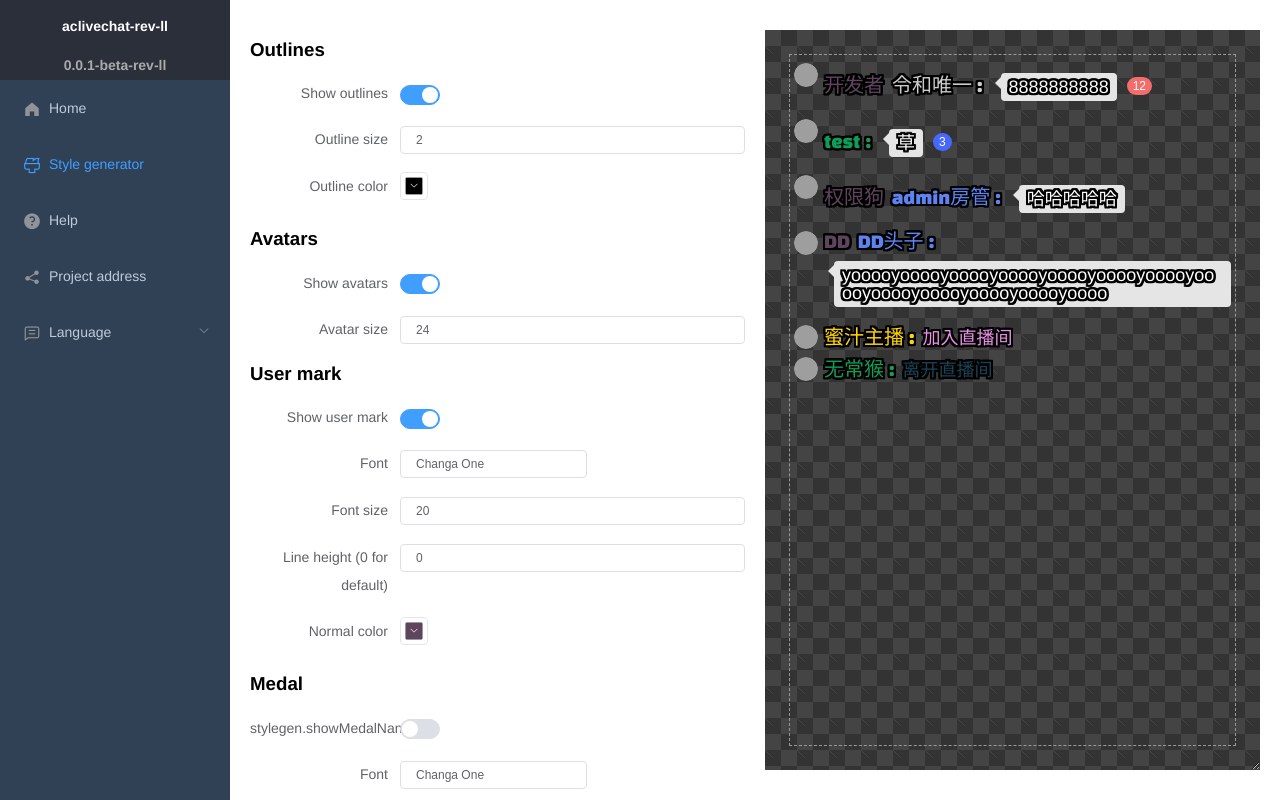
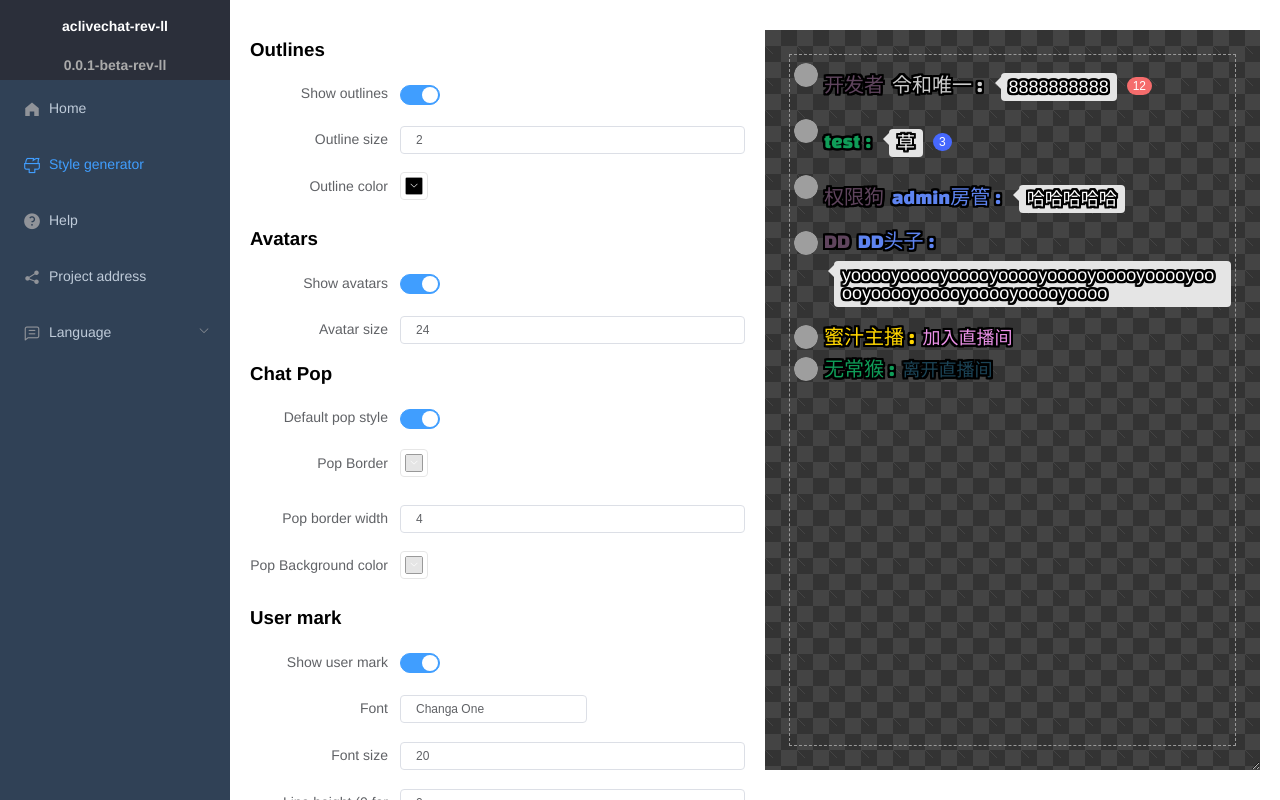
Before and after one commit to kanoyami/aclivechat-ll, a Vue app: page /stylegen in a window 1280 px wide. Built offline with nearby package versions, Linux system fonts and the light colour scheme; grey boxes are pictures that could not be loaded; a web font is replaced by a local one.

Commit message:
change 1

```diff
--- a/src/lang/en.js
+++ b/src/lang/en.js
@@ -98,15 +98,7 @@ export default {
     time: 'Timestamps',
     showTime: 'Show timestamps',
 
-    backgrounds: 'Backgrounds',
-    bgColor: 'Background color',
-    useBarsInsteadOfBg: 'Use bars instead of backgrounds',
-    messageBgColor: 'Message background color',
-    ownerMessageBgColor: 'Owner background color',
-    moderatorMessageBgColor: 'Moderator background color',
-    memberMessageBgColor: 'Member background color',
-
-    scAndNewMember: 'Gift / New member',
+    scAndNewMember: 'Gift',
     firstLineFont: 'First line font',
     firstLineFontSize: 'First line font size',
     firstLineLineHeight: 'First line line height (0 for default)',
@@ -136,7 +128,13 @@ export default {
 
     result: 'Result',
     copy: 'Copy',
-    resetConfig: 'Reset config'
+    resetConfig: 'Reset config',
+
+    pop:"Chat Pop",
+    popUseDefault:"Default pop style",
+    popBorder:"Pop Border",
+    popBackgroundColor:"Pop Background color",
+    popBorderWidth:"Pop border width"
   },
   help: {
     help: 'Help',
--- a/src/lang/zh.js
+++ b/src/lang/zh.js
@@ -99,14 +99,6 @@ export default {
     time: '时间',
     showTime: '显示时间',
 
-    backgrounds: '背景',
-    bgColor: '背景色',
-    useBarsInsteadOfBg: '用条代替背景',
-    messageBgColor: '消息背景色',
-    ownerMessageBgColor: '主播消息背景色',
-    moderatorMessageBgColor: '房管消息背景色',
-    memberMessageBgColor: '舰长消息背景色',
-
     scAndNewMember: '礼物',
     firstLineFont: '第一行字体',
     firstLineFontSize: '第一行字体尺寸',
@@ -137,7 +129,14 @@ export default {
 
     result: '结果',
     copy: '复制',
-    resetConfig: '恢复默认设置'
+    resetConfig: '恢复默认设置',
+
+    pop:"聊天气泡",
+    popUseDefault:"默认气泡",
+    popBorder:"气泡描边",
+    popBorderWidth:"气泡描边宽度",
+    popBackgroundColor:"气泡背景颜色"
+
   },
   help: {
     help: '帮助',
--- a/src/views/Help.vue
+++ b/src/views/Help.vue
@@ -1,48 +1,64 @@
 <template>
   <div>
     <h1>置顶时间表：</h1>
-    <p>1 * 计算汇率 元 - 0 分钟 （蓝） </p>
+    <p>1 * 计算汇率 元 - 0 分钟 （蓝）</p>
     <p>2 * 计算汇率 元 - 0 分钟 （浅蓝）</p>
-    <p>5 * 计算汇率 元 - 2 分钟 （绿） </p>
-    <p>10 * 计算汇率 元 - 5 分钟 （黄） </p>
-    <p>20 * 计算汇率 元 - 10 分钟 （橙） </p>
+    <p>5 * 计算汇率 元 - 2 分钟 （绿）</p>
+    <p>10 * 计算汇率 元 - 5 分钟 （黄）</p>
+    <p>20 * 计算汇率 元 - 10 分钟 （橙）</p>
     <p>50 * 计算汇率 元 - 30 分钟 （品红）</p>
-    <p>100 * 计算汇率 元 - 60 分钟 （红） </p>
-    <p>--------------------------------------------------------------------------------------------------------</p>
-    <h1>{{$t('help.help')}}</h1>
-    <p>{{$t('help.p1')}}</p>
+    <p>100 * 计算汇率 元 - 60 分钟 （红）</p>
+    <p>
+      --------------------------------------------------------------------------------------------------------
+    </p>
+    <h1>{{ $t("help.help") }}</h1>
+    <p>{{ $t("help.p1") }}</p>
     <p>
       <el-image src="/static/img/tutorial/tutorial-1.png"></el-image>
     </p>
-    <p>{{$t('help.p2')}}</p>
+    <p>{{ $t("help.p2") }}</p>
     <p>
       <el-image src="/static/img/tutorial/tutorial-2.png"></el-image>
     </p>
-    <p>{{$t('help.p3')}}</p>
+    <p>{{ $t("help.p3") }}</p>
     <p>
       <el-image src="/static/img/tutorial/tutorial-3.png"></el-image>
     </p>
-    <p>{{$t('help.p4')}}</p>
+    <p>{{ $t("help.p4") }}</p>
     <p>
       <el-image src="/static/img/tutorial/tutorial-4.png"></el-image>
     </p>
-    <p>{{$t('help.p5')}}</p>
+    <p>{{ $t("help.p5") }}</p>
     <p>
       <el-image src="/static/img/tutorial/tutorial-5.png"></el-image>
     </p>
-    <p>{{$t('help.p6')}}</p>
+    <p>{{ $t("help.p6") }}</p>
     <p>
       <el-image src="/static/img/tutorial/tutorial-6.png"></el-image>
     </p>
-    <p><br>--------------------------------------------------------------------------------------------------------</p>
-    <p>喜欢的话可以推荐给别人，文章求支持_(:з」∠)_
-      <a href="https://www.acfun.cn/a/ac19342818" target="_blank">https://www.acfun.cn/a/ac19342818</a>
+    <p>
+      <br />--------------------------------------------------------------------------------------------------------
     </p>
+    <p>
+      修改自<a href="https://github.com/xfgryujk/blivechat"
+        >xfgryujk/blivechat</a
+      >
+    </p>
+    <p>
+      前端fork from<a href="https://github.com/ShigemoriHakura/aclivechat">
+        ShigemoriHakura/aclivechat</a
+      >
+      <a href="https://www.acfun.cn/u/35119946" target="_blank">茂森白咲</a>
+    </p>
+
+    <p>GPL-3.0 License</p>
+    <p>感谢<a href=" https://github.com/orzogc/"> Orzogct</a>的原版解析</p>
+    <p>Special thanks to <a href="https://www.acfun.cn/u/8500263">猫猫子neneko.</a>感谢你的测试体验。</p>
   </div>
 </template>
 
 <script>
 export default {
-  name: 'Help'
-}
+  name: "Help",
+};
 </script>
--- a/src/views/Home.vue
+++ b/src/views/Home.vue
@@ -105,12 +105,6 @@
         </el-form-item>
         <el-form-item :label="$t('home.blockMedalLevel')">
           <el-slider v-model="form.blockMedalLevel" show-input :min="0" :max="20"></el-slider>
-        </el-form-item>
-      </el-tab-pane>
-
-      <el-tab-pane :label="$t('home.advanced')">
-        <el-form-item :label="$t('home.autoTranslate')">
-          <el-switch v-model="form.autoTranslate" :disabled="!serverConfig.enableTranslate"></el-switch>
         </el-form-item>
       </el-tab-pane>
     </el-tabs>
--- a/src/views/StyleGenerator/index.vue
+++ b/src/views/StyleGenerator/index.vue
@@ -19,6 +19,20 @@
         </el-form-item>
         <el-form-item :label="$t('stylegen.avatarSize')">
           <el-input v-model.number="form.avatarSize" type="number" min="0"></el-input>
+        </el-form-item>
+
+        <h3>{{$t('stylegen.pop')}}</h3>
+        <el-form-item :label="$t('stylegen.popUseDefault')">
+          <el-switch v-model="form.popUseDefault"></el-switch>
+        </el-form-item>
+        <el-form-item :label="$t('stylegen.popBorder')">
+         <el-color-picker show-alpha v-model="form.popBorder"></el-color-picker>
+        </el-form-item>
+        <el-form-item :label="$t('stylegen.popBorderWidth')">
+          <el-input v-model.number="form.popBorderWidth" type="number" min="0"></el-input>
+        </el-form-item>
+        <el-form-item :label="$t('stylegen.popBackgroundColor')">
+          <el-color-picker show-alpha v-model="form.popBackgroundColor"></el-color-picker>
         </el-form-item>
 
         <h3>{{$t('stylegen.userMark')}}</h3>
@@ -174,25 +188,6 @@
           <el-color-picker v-model="form.timeColor"></el-color-picker>
         </el-form-item>
 
-        <h3>{{$t('stylegen.backgrounds')}}</h3>
-        <el-form-item :label="$t('stylegen.bgColor')">
-          <el-color-picker v-model="form.bgColor" show-alpha></el-color-picker>
-        </el-form-item>
-        <el-form-item :label="$t('stylegen.useBarsInsteadOfBg')">
-          <el-switch v-model="form.useBarsInsteadOfBg"></el-switch>
-        </el-form-item>
-        <el-form-item :label="$t('stylegen.messageBgColor')">
-          <el-color-picker v-model="form.messageBgColor" show-alpha></el-color-picker>
-        </el-form-item>
-        <el-form-item :label="$t('stylegen.ownerMessageBgColor')">
-          <el-color-picker v-model="form.ownerMessageBgColor" show-alpha></el-color-picker>
-        </el-form-item>
-        <el-form-item :label="$t('stylegen.moderatorMessageBgColor')">
-          <el-color-picker v-model="form.moderatorMessageBgColor" show-alpha></el-color-picker>
-        </el-form-item>
-        <el-form-item :label="$t('stylegen.memberMessageBgColor')">
-          <el-color-picker v-model="form.memberMessageBgColor" show-alpha></el-color-picker>
-        </el-form-item>
 
         <h3>{{$t('stylegen.scAndNewMember')}}</h3>
         <el-form-item :label="$t('stylegen.firstLineFont')">
--- a/src/views/StyleGenerator/stylegen.js
+++ b/src/views/StyleGenerator/stylegen.js
@@ -91,7 +91,12 @@ export const DEFAULT_CONFIG = {
   animateOutWaitTime: 30, // s
   fadeOutTime: 200, // ms
   slide: false,
-  reverseSlide: false
+  reverseSlide: false,
+
+  popUseDefault: true,
+  popBorder: "#e5e5e5",
+  popBackgroundColor: "#e5e5e5",
+  popBorderWidth: 4
 }
 
 const FALLBACK_FONTS = ', "Helvetica Neue", Helvetica, "PingFang SC", "Hiragino Sans GB", "Microsoft YaHei", "\\5FAE\\8F6F\\96C5\\9ED1", SimHei, Arial, sans-serif'
@@ -392,6 +397,29 @@ yt-live-chat-text-message-renderer #message * {
   line-height: ${config.messageLineHeight || config.messageFontSize}px !important;
 }
 
+
+#message.yt-live-chat-text-message-renderer span{
+  background-color: ${config.popUseDefault ?
+      "#e5e5e5" : config.popBackgroundColor};
+  ${config.popUseDefault ?
+      `` : `border:${config.popBorderWidth}px ${config.popBorder} solid `};
+  padding: 5px 8px;
+  display: inline-block;
+  border-radius: 4px;
+  margin:10px 0 10px 10px;
+  position: relative;
+}
+
+#message.yt-live-chat-text-message-renderer span::after{
+  content: '';
+  display: ${config.popUseDefault ? `inline` : `none`};
+  border: 6px solid #ffffff00;
+  border-right: 6px solid  #E5E5E5;
+  position: absolute;
+  top: 4px;
+  left: -12px;
+}
+
 ${!config.messageOnNewLine ? '' : `yt-live-chat-text-message-renderer #message {
   display: block !important;
 }`}
```
